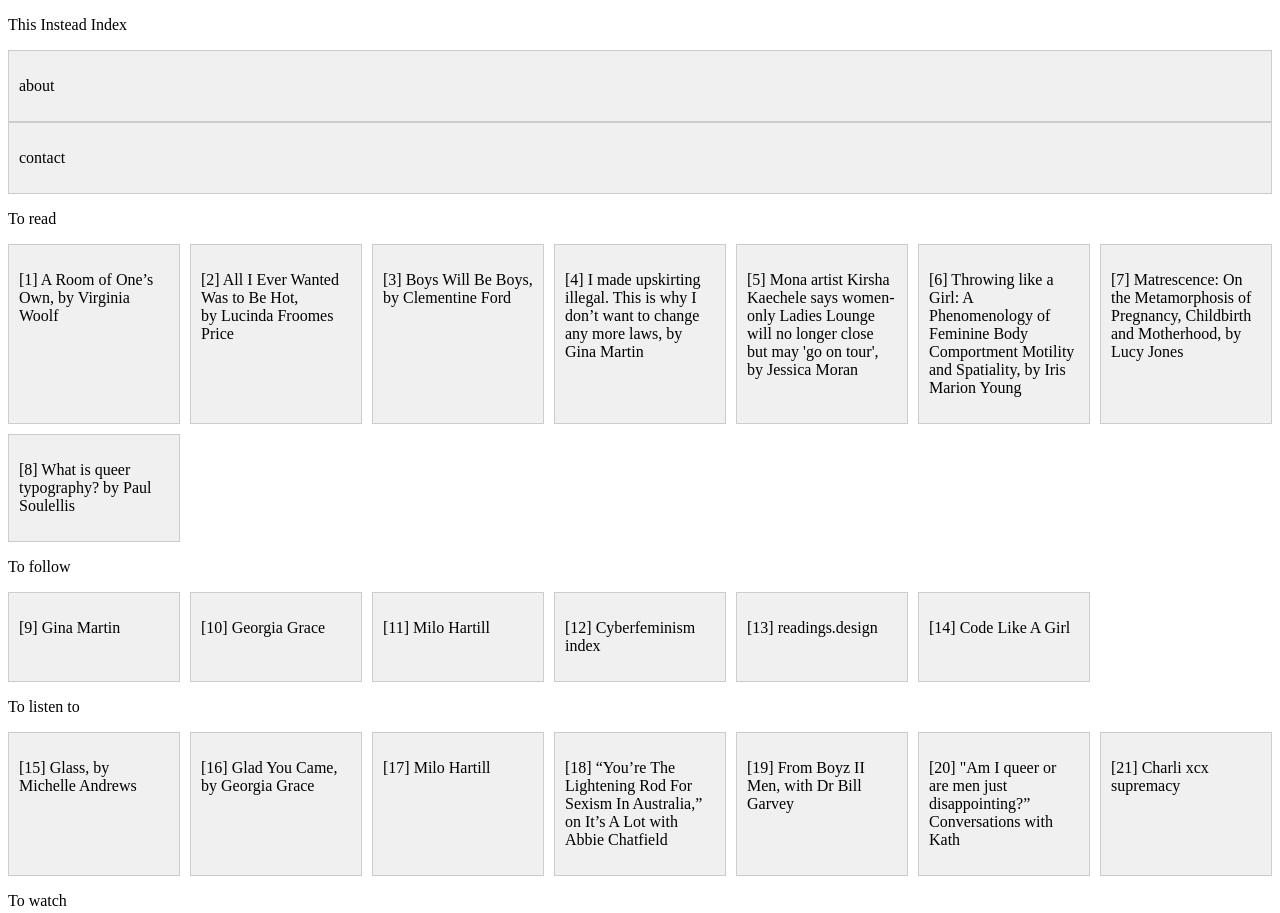
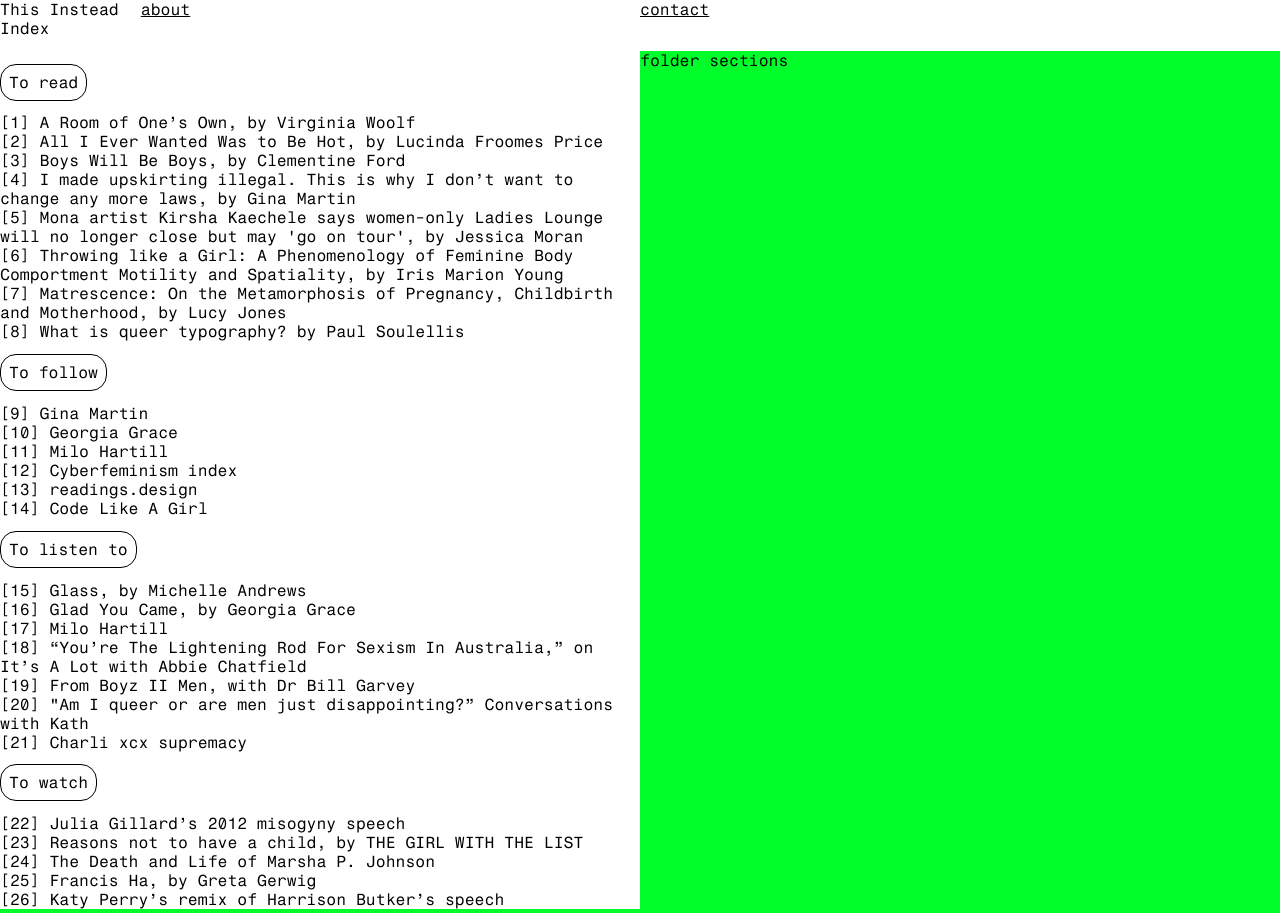
Before and after one commit to isoebell/this-instead-index, a plain HTML site: page index.html in a window 1280 px wide. Shown: the top 913 px of the page. Drawn offline with Linux system fonts and the light colour scheme.

Commit message:
Update style.css

```diff
--- a/style.css
+++ b/style.css
@@ -5,18 +5,132 @@
     font-style: normal;
 }
 
-.grid-container {
-    display: grid;
-    grid-template-columns: repeat(auto-fill, minmax(150px, 1fr));
-    gap: 10px;
+* {
+    font-family: 'FragmentMono', monospace;
+    margin: 0; /* Reset default margin */
+    padding: 0; /* Reset default padding */
+    box-sizing: border-box; /* Include padding in width/height */
+}
+
+html, body {
+    height: 100%; /* Ensure the body takes full height */
+    display: flex; /* Use Flexbox layout */
+    flex-direction: column; /* Stack children vertically */
+}
+
+.nav-container {
+    display: flex;
+    align-items: flex-start; /* Center the items vertically */
+}
+
+.navigation-bar {
+    display: block; /* Display the navigation bar */
+    width: 50vw; /* Full width of the navigation bar */
+}
+
+.nav-bar02 {
+    display: block; /* Display the navigation bar */
+    width: 50vw; /* Full width of the navigation bar */
+}
+
+.header {
+    text-align: left;
+    font-size: 1em;
+    display: flex; /* Flex for the header */
+    align-items: flex-start; /* Align the text to the top */
+    width: 100%; /* Width of the header */
+    margin-bottom: 2%; /* Space below the header */
+}
+
+.footer {
+    display: block; /* Display the footer */
+    padding-top: 1em; /* Padding inside the footer */
+    margin-top: auto; /* Push footer to the bottom */
+    background-color: #00ff2a; /* Background color for visibility */
+    height: 50px; /* Set a fixed height for the footer */
+}
+
+.footer a {
+    color: #000; /* Color of the links */
+    text-decoration: underline; /* Underline the links */
+}
+
+.header-title {
+    width: 20%; /* Width of the title */
+}
+
+.about, .contact {
+    display: flex; /* Keep the structure as flex */
+    flex-grow: 1; /* Allow both sections to grow equally */
+    justify-content: flex-start; /* Align content to the start */
+}
+
+.about {
+    margin-left: 2%; /* Space between about and contact */
+    width: 10%; /* Width of the about section */
+}
+
+.contact {
+    align-self: flex-start; /* Align to the top */
+}
+
+.about .title {
+    cursor: pointer; /* Show that it's clickable */
+    text-decoration: underline; /* Underline the text */
+}
+
+.about .infoText {
+    width: 30vw; /* Set wider width for the infoText */
+}
+
+.contact .title {
+    cursor: pointer; /* Show that it's clickable */
+    text-decoration: underline; /* Underline the text */
+}
+
+.title {
+    cursor: pointer; /* Show that it's clickable */
+}
+
+.topic-title {
+    border: 0.1em solid #000; /* Border color and width */
+    border-radius: 1em; /* Rounded corners */
+    padding: 0.5em; /* Space inside the rectangle */
+    text-align: center; /* Center the text */
+    width: max-content; /* Width of the rectangle */
+    height: min-content; /* Height of the rectangle */
+    margin: 2% 0; /* Space around the rectangle */
+    white-space: nowrap; /* Prevent text wrapping */
+}
+
+.content-container {
+    display: flex; /* Flex for the content */
+    width: 100%; /* Full width below the header */
+    flex: 1; /* Allow the content to grow */
+}
+
+.folders {
+    display: block; /* Flex for the folder */
+    width: 50vw; /* Width of the folder */
+    height: 100%; /* Adjust height to fill available space */
+    align-items: flex-start; /* Align the text to the top */
+    text-align: left; /* Align the text to the left */
+    background-color: #00ff2a; /* Background color of the folder */
+}
+
+.items-list {
+    display: block;
+    width: 50vw; /* Width of the list */
+    height: 100%; /* Adjust height to fill available space */
 }
 
 .item {
-    padding: 10px;
-    background-color: #f0f0f0;
-    border: 1px solid #ccc;
     cursor: pointer;
     position: relative;
+}
+
+.item .title:hover {
+    color: #00ff2a; /* Change the color of the text when hovered */
 }
 
 .hidden {
@@ -24,9 +138,9 @@
 }
 
 .infoText {
-    margin-top: 5px;
+    margin-top: 0.5em; /* Spacing above info text */
     font-size: 1em;
-    color: #555; /* Optional: make the text color softer */
+    color: #000;
 }
 
 .underline {
@@ -38,5 +152,7 @@
 }
 
 .infoText a:hover {
-    color: #555;
+    color: #00ff2a;
 }
+
+/* Add any additional styles here */
```
